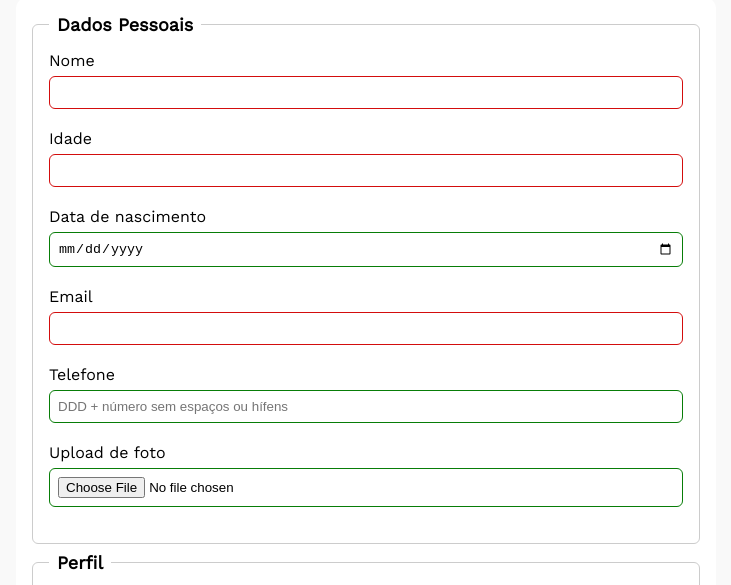
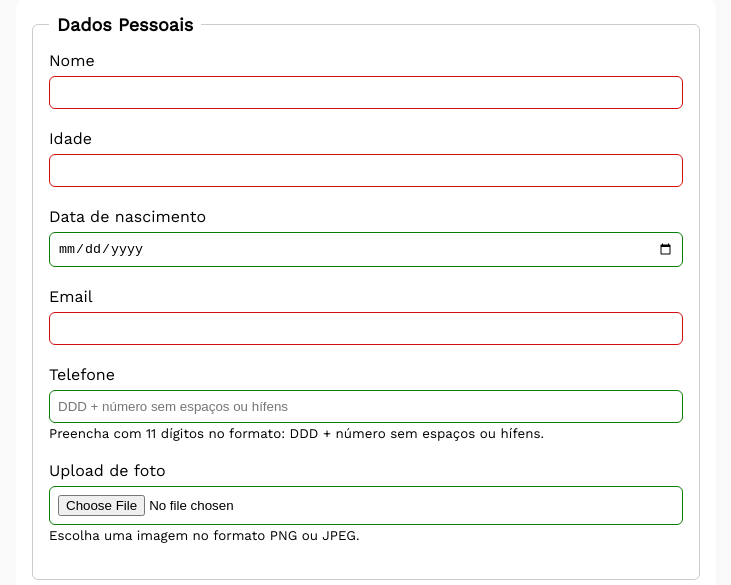
Before and after one commit to Kauanny-cmd/Alura-React, a plain HTML site: page culturama/index.html in a window 1280 px wide. Shown: the part 146-731 px from the top of the page, without its empty margins (274-1005 px from the left). Drawn offline with nearby package versions, Linux system fonts and the light colour scheme.

Commit message:
feat: Add aria elements

```diff
--- a/culturama/css/style.css
+++ b/culturama/css/style.css
@@ -85,6 +85,16 @@ label{
   margin-bottom: 6px;
 }
 
+input[type="tel"],
+input[type="file"]{
+  margin-bottom: 0;
+}
+
+small{
+  display: inline-block;
+  margin-bottom: 20px;
+}
+
 input:invalid,
 select:invalid,
 textarea:invalid{
--- a/culturama/index.html
+++ b/culturama/index.html
@@ -49,10 +49,13 @@
               name="userPhoneNumber"
               pattern="[0-9]{11}"
               placeholder="DDD + número sem espaços ou hífens"
+              aria-describedby="phoneHelp"
             />
+            <small id="phoneHelp">Preencha com 11 dígitos no formato: DDD + número sem espaços ou hífens.</small>
             <br />
             <label for="image">Upload de foto</label>
-            <input id="image" type="file" accept="image/*" name="userImage" />
+            <input id="image" type="file" accept="image/*" name="userImage" aria-describedby="imageHelp"/>
+            <small id="imageHelp">Escolha uma imagem no formato PNG ou JPEG.</small>
           </fieldset>
 
           <fieldset>
@@ -234,8 +237,8 @@
               >Desejo receber o resultado por email..</label
             >
           </fieldset>
-          <button type="submit">Enviar</button>
-          <button type="reset">Limpar dados</button>
+          <button type="submit" aria-label="Enviar dados do formulário">Enviar</button>
+          <button type="reset" aria-label="Limpar dados do formulário">Limpar dados</button>
         </form>
       </section>
     </main>
```
Also changed, not shown: culturama/sucesso.html (+1 -1 lines).
